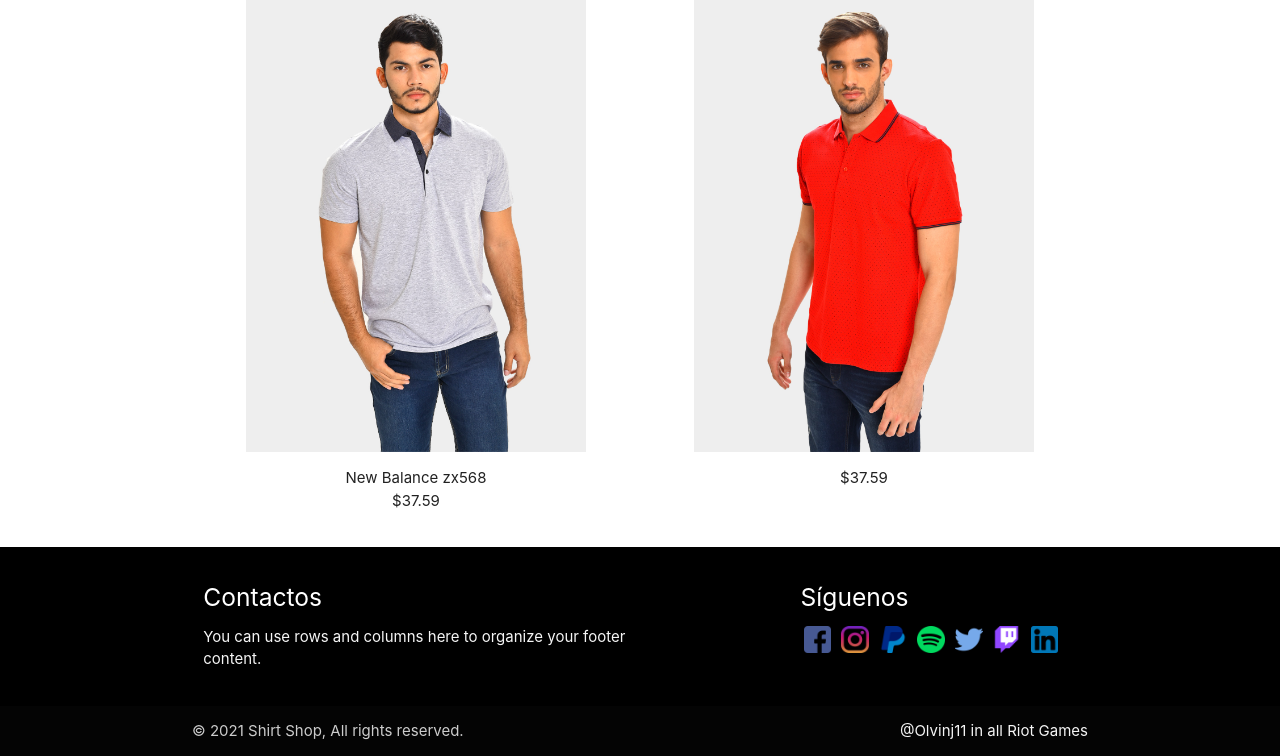
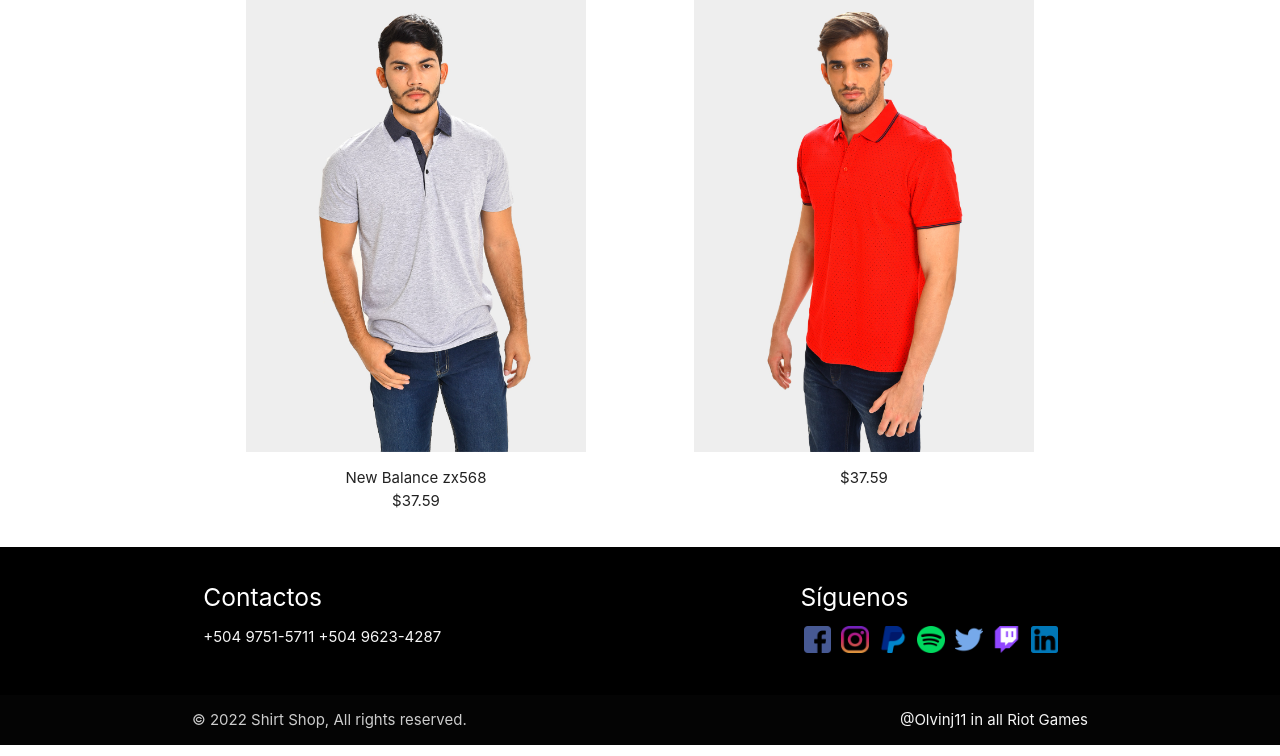
Before and after one commit to Olvinj11/Shirt-Short, a PHP site: page /proyecto_web/ in a window 1280 px wide. Shown: the part 705-1461 px from the top of the page. Run offline with PHP 8.4, Linux system fonts and the light colour scheme; data that the repository does not hold is empty.

Commit message:
segundo commit

```diff
--- a/app/index.php
+++ b/app/index.php
@@ -56,7 +56,10 @@ global $urlweb;
             <div class="row">
               <div class="col l6 s12">
                 <h5 class="white-text">Contactos</h5>
-                <p class="grey-text text-lighten-4">You can use rows and columns here to organize your footer content.</p>
+                <p class="grey-text text-lighten-4">
+                  +504 9751-5711
+                  +504 9623-4287
+                </p>
               </div>
               <div class="col l4 offset-l2 s12">
                 <h5 class="white-text">Síguenos</h5>
@@ -74,7 +77,7 @@ global $urlweb;
           </div>
           <div class="footer-copyright">
             <div class="container">
-            © 2021 Shirt Shop, All rights reserved.
+            © 2022 Shirt Shop, All rights reserved.
             <a class="grey-text text-lighten-4 right" href="#!">@Olvinj11 in all Riot Games</a>
             </div>
           </div>
```
